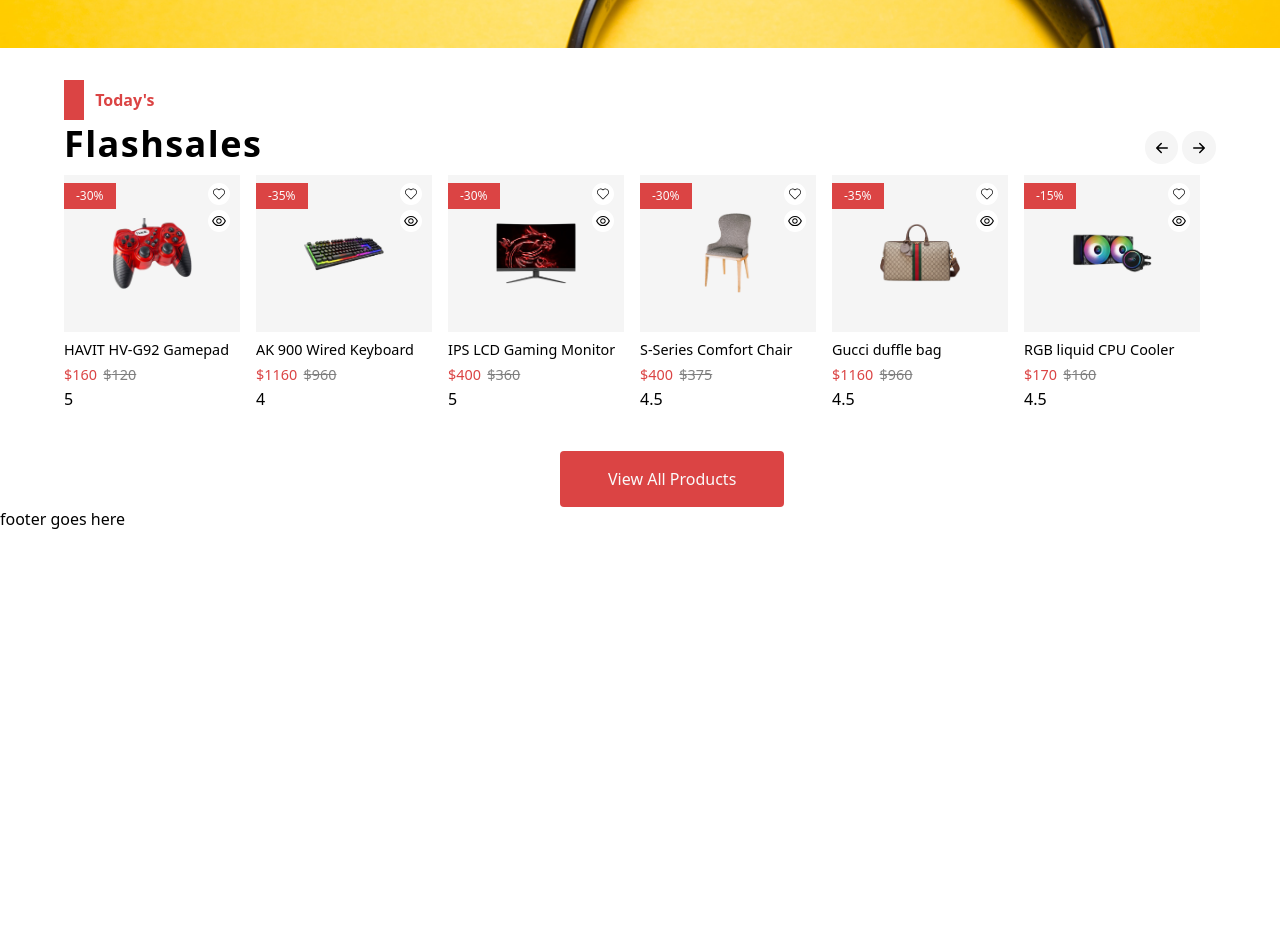
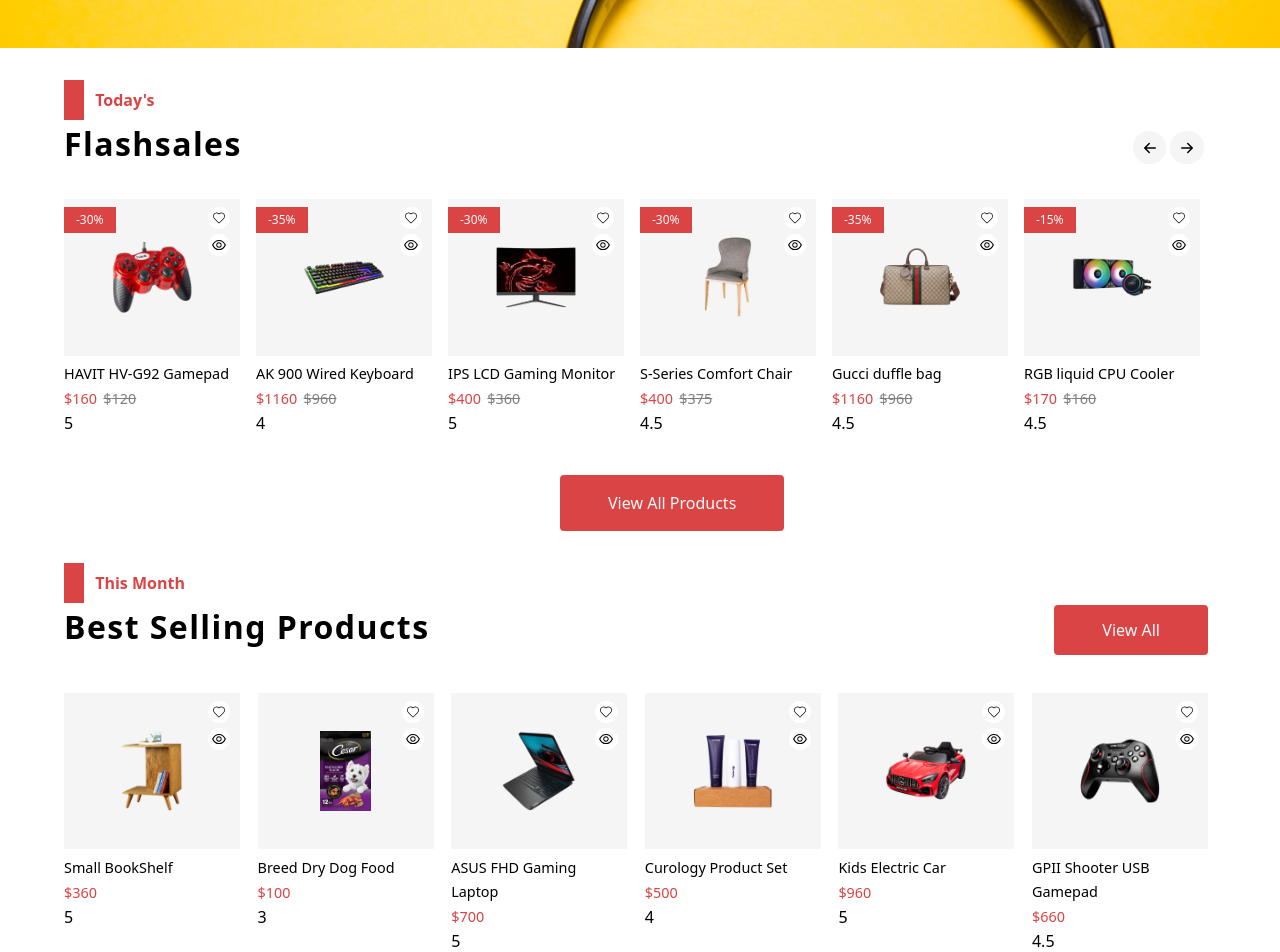
Before and after one commit to Luwa-Tech/Exclusive-ecommerce-app, a React (Vite) app: page / in a window 1280 px wide. Shown: the part 380-1332 px from the top of the page. Before the commit the page ends 911 px from the top, so only its background shows below. Built offline with nearby package versions, Linux system fonts and the light colour scheme; grey boxes are pictures that could not be loaded.

Commit message:
best selling products section

```diff
--- a/src/components/Categories.tsx
+++ b/src/components/Categories.tsx
@@ -1,5 +1,6 @@
 export type CategoriesType = {
-    image: string,
+    id: number,
+    imageIcon: string,
     categoryName: string
 }
 
@@ -7,7 +8,7 @@
 const Categories = ({...items}: CategoriesType) => {
     return (
         <div>
-            <img src={items.image} alt="category image" />
+            <img src={items.imageIcon} alt="category image" />
             <p>{items.categoryName}</p>
         </div>
     )
--- a/src/components/Product.tsx
+++ b/src/components/Product.tsx
@@ -15,8 +15,8 @@
 
 const Product = ({...items}: ProductType) => {
     return (
-        <div className="w-[8.5rem] md:w-[11rem]">
-              <div className="bg-secondary-700 text-textColor-400 py-[0.25rem] px-[0.75rem] absolute top-[8px]  text-[0.6rem] md:text-[0.75rem] font-normal md:leading-[1.125rem]">{items.discount}%</div>
+        <div className="w-[8.5rem] md:w-[11rem] relative">
+                {items.discount !== "" && <div className="bg-secondary-700 text-textColor-400 py-[0.25rem] px-[0.75rem] absolute top-[8px]  text-[0.6rem] md:text-[0.75rem] font-normal md:leading-[1.125rem]">{items.discount}%</div>}
               <div className="absolute top-[8px] ml-[6.6rem] md:ml-[9rem]">
                     <div className="bg-primary-500 cursor-pointer mb-[.5rem] md:mb-[.3rem] z-[2] py-[.2rem] px-[.2rem] rounded-[1rem]">
                         <CiHeart />
@@ -25,7 +25,7 @@
                         <AiOutlineEye />
                     </div>
               </div>
-                <div className="bg-secondary-500 px-[1.7rem] py-[2.4rem] flex items-center justify-center">
+                <div className="bg-secondary-500 px-[1.5rem] py-[2.4rem] flex items-center justify-center">
                 <img className="w-[5rem] h-[5rem] object-contain" src={items.image} loading="eager" decoding="async" alt="product image" />
                 </div>
             <div className="flex flex-col ">
--- a/src/components/product-slider/ProductSlider.tsx
+++ b/src/components/product-slider/ProductSlider.tsx
@@ -1,4 +1,4 @@
-import useMedia from "../../hooks/useMedia"
+// import useMedia from "../../hooks/useMedia"
 import { BsArrowRightShort, BsArrowLeftShort } from "react-icons/bs"
 
 type ProductSliderType = {
@@ -9,20 +9,20 @@
 }
 
 const ProductSlider = (props: ProductSliderType) => {
-  const {isDesktop} = useMedia()
+  // const {isDesktop} = useMedia()
 
 
   return (
     <>
     <div className="flex items-center gap-[.7rem]">
       <span className="w-[1rem] md:w-[1.25rem] h-[2rem] md:h-[2.5rem] bg-secondary-700"></span>
-      <span className=" mr-[1.5rem] md:text-[1rem] font-semibold text-secondary-700 md:leading-[1.25rem]">{props.sectionCaption}</span>
+      <span className=" mr-[1.5rem] text-[.8rem] md:text-[1rem] font-semibold text-secondary-700 md:leading-[1.25rem]">{props.sectionCaption}</span>
     </div>
 
-    <div className="md:flex md:justify-between md:items-center">
-      <h2 className="text-[1.5rem] md:text-[2.25rem] font-semibold md:leading-[3rem] md:tracking-[0.09rem] text-textColor-600 md:mb-[0.4rem]">{props.sectionTitle}</h2>
-      {   isDesktop &&
-      <div className="flex gap-1">
+    <div className="flex justify-between items-center mb:mb-[2.2rem] mb-[1.5rem]">
+      <h2 className="text-[1.2rem] md:text-[2rem] font-semibold md:leading-[3rem] md:tracking-[0.09rem] text-textColor-600 md:mb-[0.4rem]">{props.sectionTitle}</h2>
+
+      <div className="flex gap-1 pr-3">
           <span onClick={props.prev} className="cursor-pointer md:px-[.3rem] text-[1.5rem] md:py-[.3rem] md:rounded-[1rem] bg-secondary-500">
               <BsArrowLeftShort />
           </span>
@@ -30,7 +30,6 @@
           <BsArrowRightShort />
           </span>
       </div>
-      }
     </div>
     </>
   )
--- a/src/pages/Home.tsx
+++ b/src/pages/Home.tsx
@@ -2,24 +2,27 @@
 import ProductSlider from "../components/product-slider/ProductSlider"
 import useStoreProducts from "../hooks/useStoreProducts"
 import { useRef } from "react"
-// import { useMedia } from "../hooks/useMedia"
-import Product from "../components/Product"
-// import Categories from "../components/Categories"
-
+import Product, { ProductType } from "../components/Product"
 
 import Slider from "react-slick"
 import "slick-carousel/slick/slick.css"
 import "slick-carousel/slick/slick-theme.css"
+import { JSX } from "react/jsx-runtime"
+
 
 
 const Home = () => {
     const sliderRef = useRef<Slider | null>(null)
-    console.log(sliderRef.current)
     const prev = sliderRef.current?.slickPrev!
     const next = sliderRef.current?.slickNext!
+    console.log(sliderRef.current)
+
 
     const {storeProducts} = useStoreProducts()
     const flashSalesProducts = storeProducts.filter(item => item.discount !== "")
+
+    const bestSellingProducts = storeProducts.filter(item => item.discount === "" && (item.id > 7 && item.id <= 15))
+    console.log(bestSellingProducts)
 
     const settings = {
         dots: false,
@@ -67,6 +70,30 @@
                 </Slider>
                 <button className="ml-[8.5rem] md:ml-[31rem] mt-[2rem] md:mt-[2.5rem] rounded-[0.25rem] bg-secondary-700 py-[.5rem]  md:py-[1rem] px-[1.5rem] text-[.8rem] md:text-[1rem] font-medium md:leading-[1.5rem] md:px-[3rem] text-textColor-400">View All Products</button>
             </section>
+
+            <section className=" mt-[.7rem] pl-[.5rem] pr-[.5rem] md:p-auto md:pl-0 md:mt-[2rem] md:w-[90%] md:mx-auto">
+            <div className="flex items-center gap-[.7rem]">
+                <span className="w-[1rem] md:w-[1.25rem] h-[2rem] md:h-[2.5rem] bg-secondary-700"></span>
+                <span className=" mr-[1.5rem] text-[.8rem]  md:text-[1rem] font-semibold text-secondary-700 md:leading-[1.25rem]">This Month</span>
+              </div>
+
+              <div className="flex justify-between md:items-center mb-[1.5rem] md:mb-[2.2rem]">
+                <h2 className="text-[1.2rem] md:text-[2rem] font-semibold md:leading-[3rem] md:tracking-[0.09rem] text-textColor-600 md:mb-[0.4rem]">Best Selling Products</h2>
+                    <button  className="rounded-[0.25rem] bg-secondary-700 py-[.5rem]  md:py-[.8rem] px-[1.5rem] text-[.8rem] md:text-[1rem] font-medium md:leading-[1.5rem] md:px-[3rem] text-textColor-400">View All</button>
+                </div>
+
+                <div className="grid grid-cols-3 gap-3 md:flex md:flex-row md:justify-between">
+                  {
+                    bestSellingProducts.map((items: JSX.IntrinsicAttributes & ProductType) => {
+                      return (
+                        <Product key={items.id} {...items}/>
+                      )
+                    })
+                  }
+                </div>
+            </section>
+
+
         </main>
     )
 }
```
